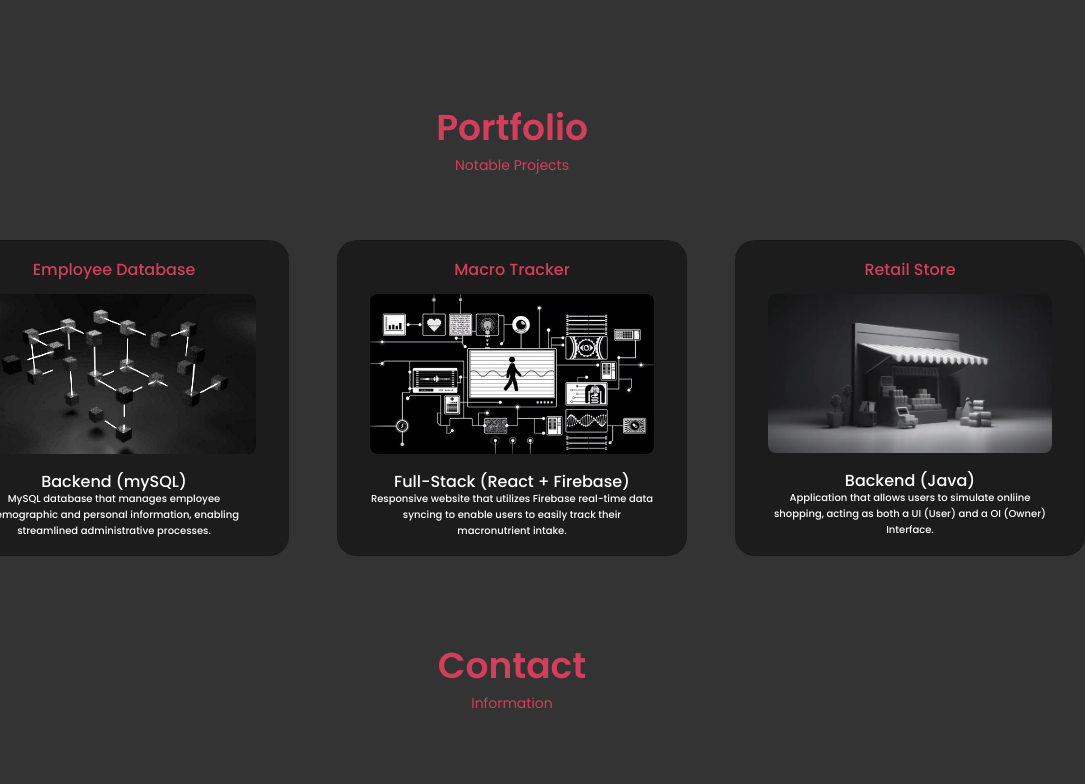
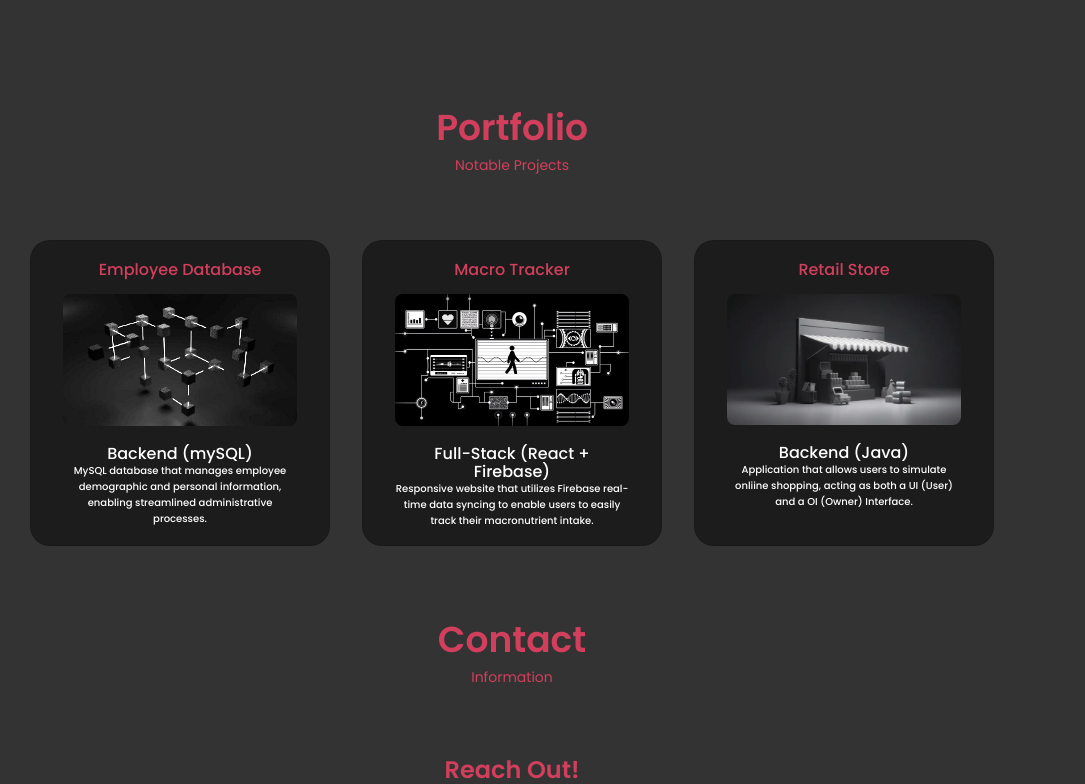
Before and after one commit to Tjrich336/PersonalPortfolio, a React (Create React App) app: page / in a window 1024 px wide. Shown: the part 2000-2784 px from the top of the page, 1085 px wide, since content can reach past the window. Built offline with nearby package versions, Linux system fonts and the light colour scheme.

Commit message:
Additional breakpoint styling for projects.

```diff
--- a/src/components/portfolio/portfolio.css
+++ b/src/components/portfolio/portfolio.css
@@ -68,6 +68,18 @@
 
 /* ===================== BREAKPOINTS ===================== */
 
+/*      M Laptop Devices       */
+@media screen and (min-width: 1000px) and (max-width: 1200px) {
+    .portfolio__container {
+        grid-template-columns: repeat(3, 300px);
+        column-gap: 2rem;
+        justify-content: center;
+       margin-left: 2rem;
+       margin-right: 2rem;
+        margin-bottom: -1rem;
+    }
+}
+
 /*      Tablet Devices      */
 @media screen and (min-width: 476px) and (max-width:999px) {
     .portfolio__container {
```
Also changed, not shown: src/components/home/home.css (+1 -6 lines).
